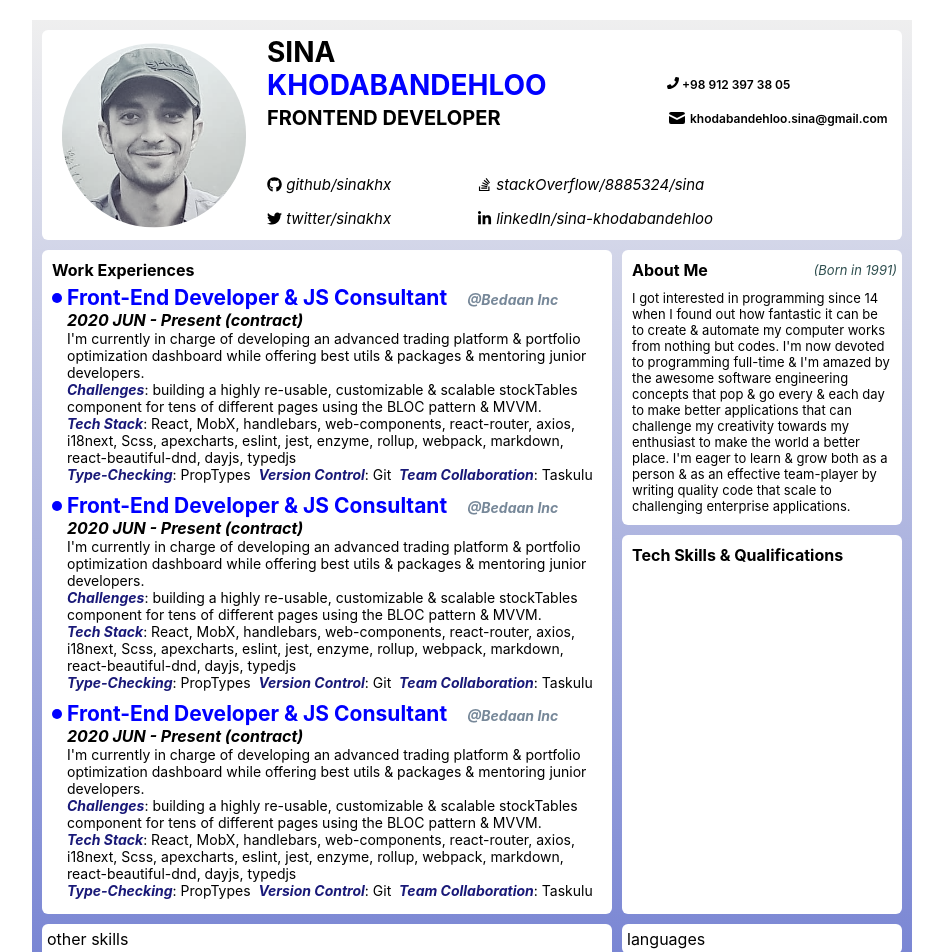
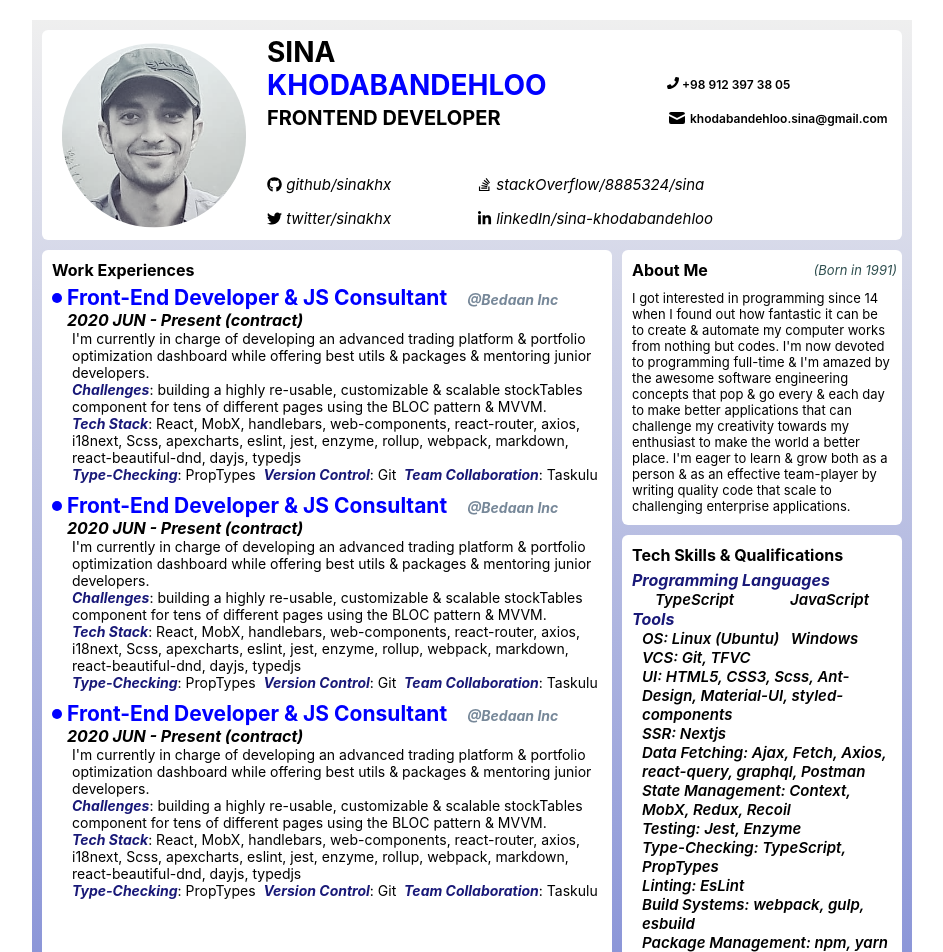
Before and after one commit to Sinakhx/cv, a React (Create React App) app: page / in a window 1280 px wide. Shown: the top 952 px of the page, without its empty margins (168-1111 px from the left). Built offline with nearby package versions, Linux system fonts and the light colour scheme; the HTML template or start-up script is replaced by a standard one.

Commit message:
add: TechSkills

```diff
--- a/src/App.scss
+++ b/src/App.scss
@@ -19,4 +19,8 @@
     font-weight: 700;
     padding: 5px;
   }
+  a {
+    text-decoration: none;
+    color: #000;
+  }
 }
--- a/src/components/TechSkills/TechSkills.js
+++ b/src/components/TechSkills/TechSkills.js
@@ -7,7 +7,25 @@ export const TechSkills = (props) => {
   return (
     <section className="tech-skills">
       <div className="section-title">Tech Skills & Qualifications</div>
-
+      <div className="subtitle">Programming Languages</div>
+      <div className="langs"><span>TypeScript</span><span>JavaScript</span></div>
+      <div className="subtitle">Tools</div>
+      <div className="techs">
+        <div>OS: Linux (Ubuntu)  &nbsp;  Windows</div>
+        <div>VCS: Git, TFVC</div>
+        <div>UI: HTML5, CSS3, Scss, Ant-Design, Material-UI, styled-components</div>
+        <div>SSR: Nextjs</div>
+        <div>Data Fetching: Ajax, Fetch, Axios, react-query, graphql, Postman</div>
+        <div>State Management: Context, MobX, Redux, Recoil</div>
+        <div>Testing: Jest, Enzyme</div>
+        <div>Type-Checking: TypeScript, PropTypes</div>
+        <div>Linting: EsLint</div>
+        <div>Build Systems: webpack, gulp, esbuild</div>
+        <div>Package Management: npm, yarn</div>
+        <div>Documentation: JsDoc, MarkDown</div>
+      </div>
+      <div className="subtitle">Concepts</div>
+      <div className="techs">ES6/ES7/ESNEXT,    OOP,    Regex,    Restful-API,    Cross-browser Compatibility,    Agile (Scrum),    GitFlow,   service-workers,  Clean-Coding</div>
     </section>
   );
 };
--- a/src/components/TechSkills/TechSkills.scss
+++ b/src/components/TechSkills/TechSkills.scss
@@ -1,3 +1,23 @@
 .tech-skills {
     grid-column: 2 / 3;
+    .subtitle {
+        padding-left: 5px;
+        padding-left: 5px;
+        font-size: 16px;
+        font-weight: 700;
+        font-style: italic;
+        color: #191978;
+    }
+    .langs, .techs {
+        font-size: 15px;
+        font-weight: 600;
+        font-style: italic;
+    }
+    .langs {
+        display: flex;
+        justify-content: space-around;
+    }
+    .techs {
+        padding-left: 15px;
+    }
 }
--- a/src/components/WorkExperiences/WorkExperiences.scss
+++ b/src/components/WorkExperiences/WorkExperiences.scss
@@ -36,7 +36,7 @@
         }
         .description {
             font-size: 14px;
-            margin-left: 20px;
+            margin-left: 25px;
             strong {
                 font-style: italic;
                 color: #191978;
```
